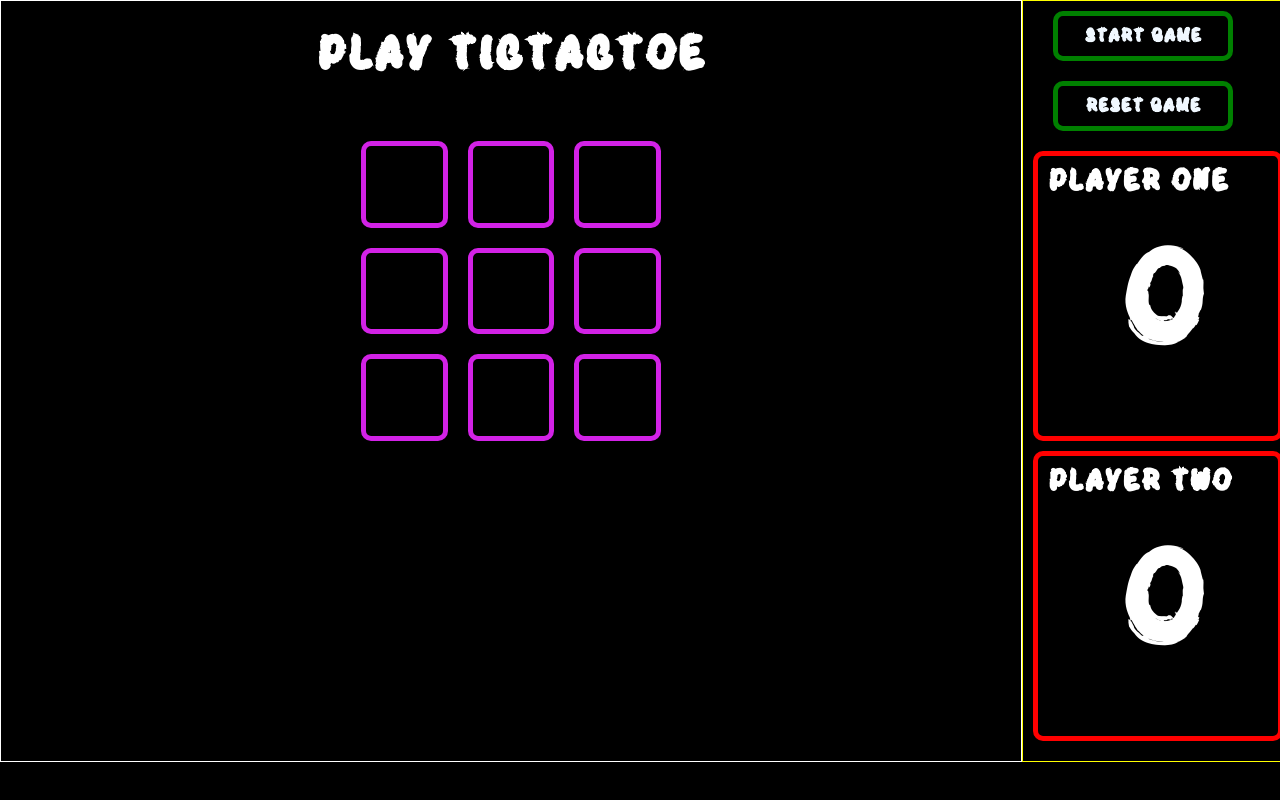
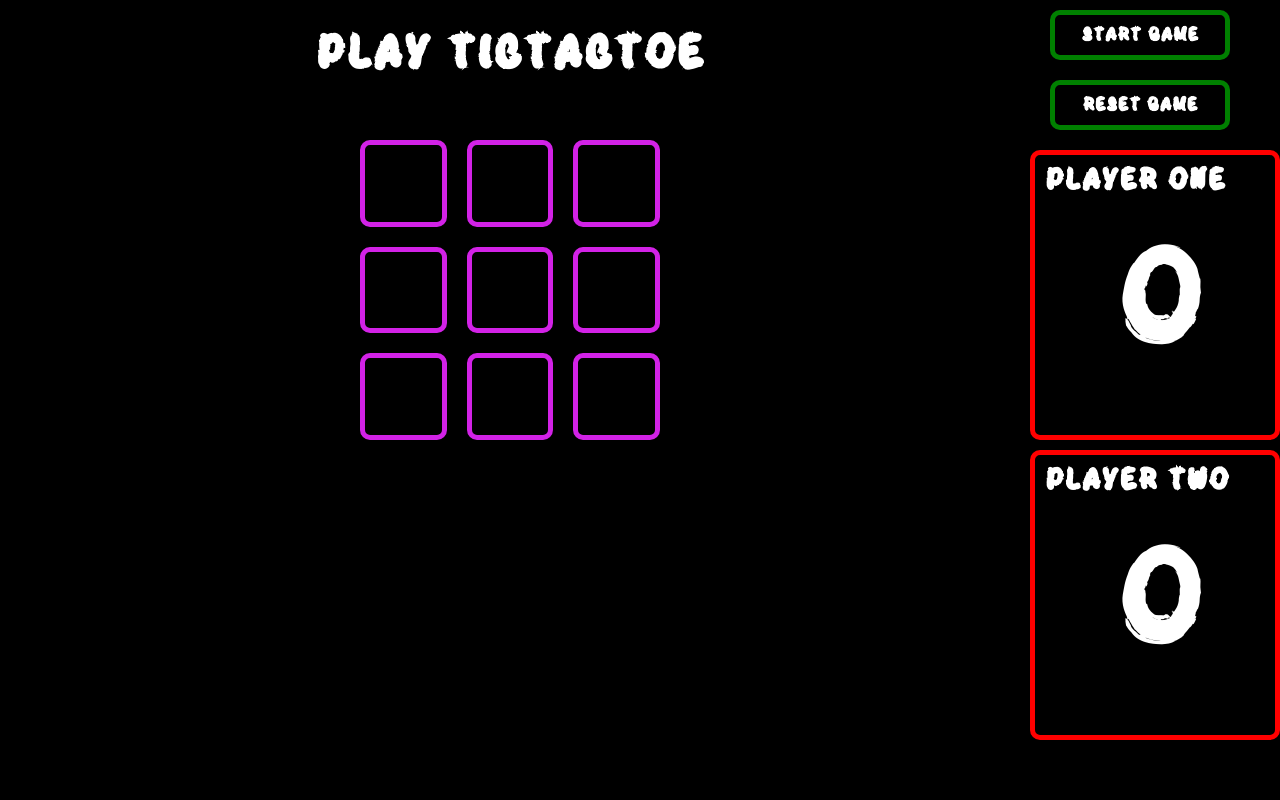
Before and after one commit to MyGitHub05/tictactoe, a plain HTML site: page index.html in a window 1280 px wide. Drawn offline with Linux system fonts and the light colour scheme.

Commit message:
remove unecessary styles

```diff
--- a/style.css
+++ b/style.css
@@ -15,12 +15,10 @@ body {
   background-color: black;
 }
 .game {
-  border: 1px solid white;
   align-items: center;
   padding: 10px;
 }
 .message {
-  color: white;
   padding: 20px;
   font-size: 50px;
   text-align: center;
@@ -40,7 +38,6 @@ body {
 }
 
 .cell {
-  color: white;
   border: 5px solid rgb(210, 34, 230);
   cursor: pointer;
   font-size: 50px;
@@ -59,7 +56,6 @@ body {
 }
 .controlBtn {
   padding: 10px;
-  border: 1px solid yellow;
   min-height: 700px;
   max-width: 700px;
   align-content: center;
@@ -77,7 +73,6 @@ body {
   font-weight: bold;
   border: 5px solid green;
   background-color: black;
-  color: aliceblue;
   cursor: pointer;
   transition: 0.1s ease;
 }
```
